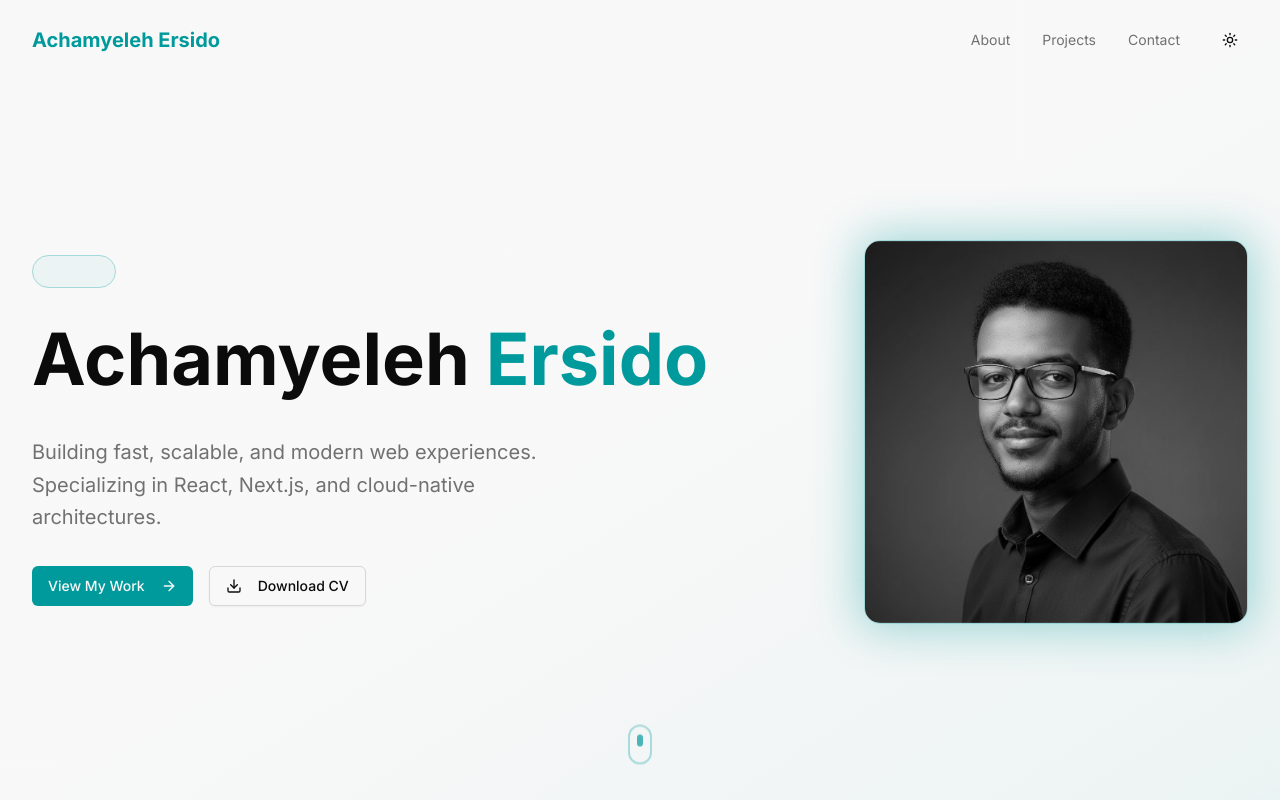
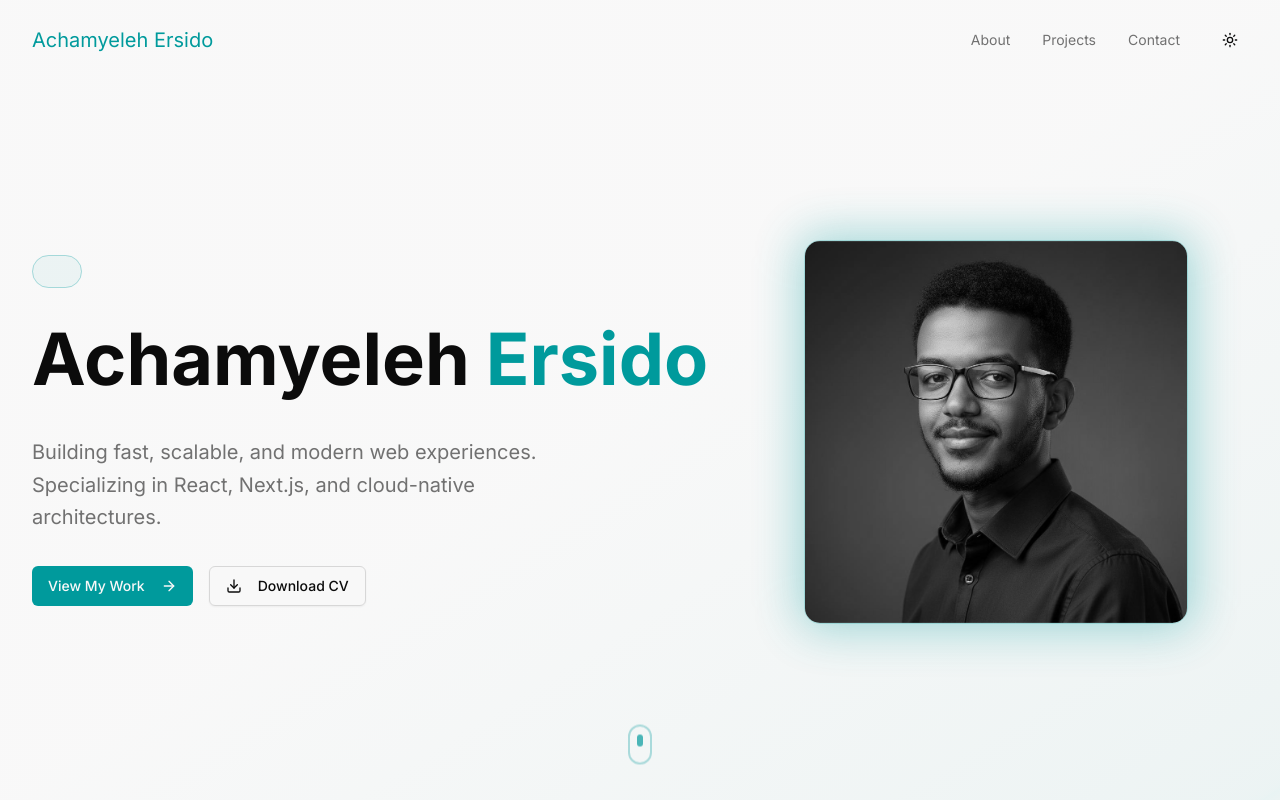
Before and after one commit to Achamyeleh-Ersido/portfolio-website, a Next.js app: page / in a window 1280 px wide. Shown: the top 800 px of the page. Built offline with nearby package versions, Linux system fonts and the light colour scheme.

Commit message:
positioning of hero image or developer image

```diff
--- a/components/hero.tsx
+++ b/components/hero.tsx
@@ -42,7 +42,7 @@ export function Hero() {
           <div className="space-y-8 parallax">
             <div className="inline-block">
               <span className="text-sm text-primary font-mono border border-primary/30 bg-primary/5 px-4 py-2 rounded-full text-transparent">
-                   frelancer
+                   fre
               </span>
             </div>
 
@@ -85,7 +85,7 @@ export function Hero() {
           </div>
 
           {/* Portrait */}
-          <div className="flex justify-center lg:justify-end parallax">
+          <div className="flex justify-center lg:justify-end parallax mr-15">
             <div className="relative group">
               <div className="absolute -inset-1 bg-gradient-to-r from-primary/50 to-accent/50 rounded-2xl blur-xl opacity-75 group-hover:opacity-100 transition-opacity duration-500" />
               <div className="relative w-80 h-80 sm:w-96 sm:h-96 rounded-2xl overflow-hidden border border-primary/20">
--- a/components/navigation.tsx
+++ b/components/navigation.tsx
@@ -33,7 +33,7 @@ export function Navigation() {
     >
       <div className="container mx-auto px-4 sm:px-6 lg:px-8">
         <div className="flex items-center justify-between h-16 md:h-20">
-          <a href="#" className="text-xl md:text-1xl font-bold text-primary">
+          <a href="#" className="text-xl md:text-1xl  text-primary">
             Achamyeleh Ersido
           </a>
 
```
